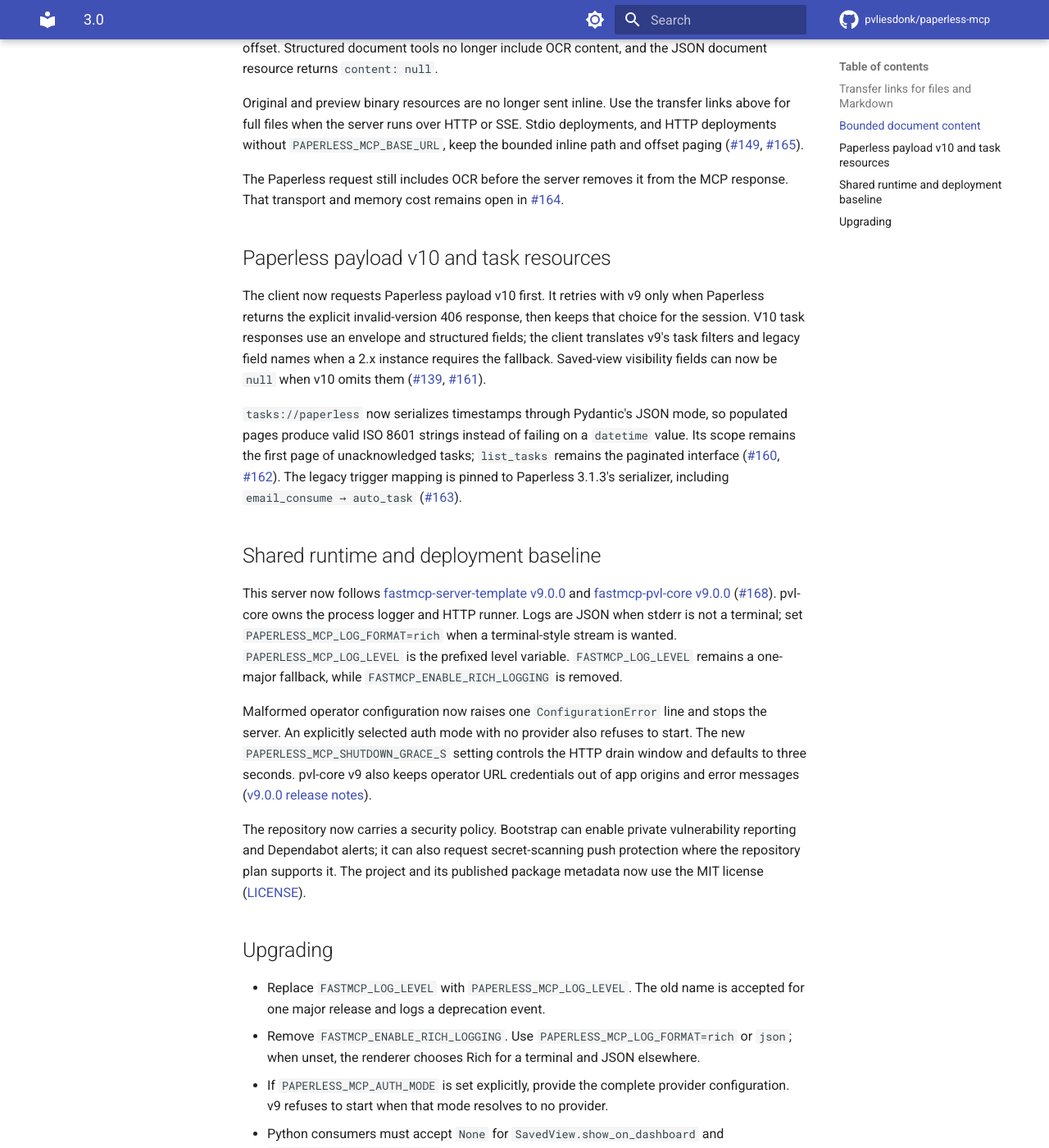
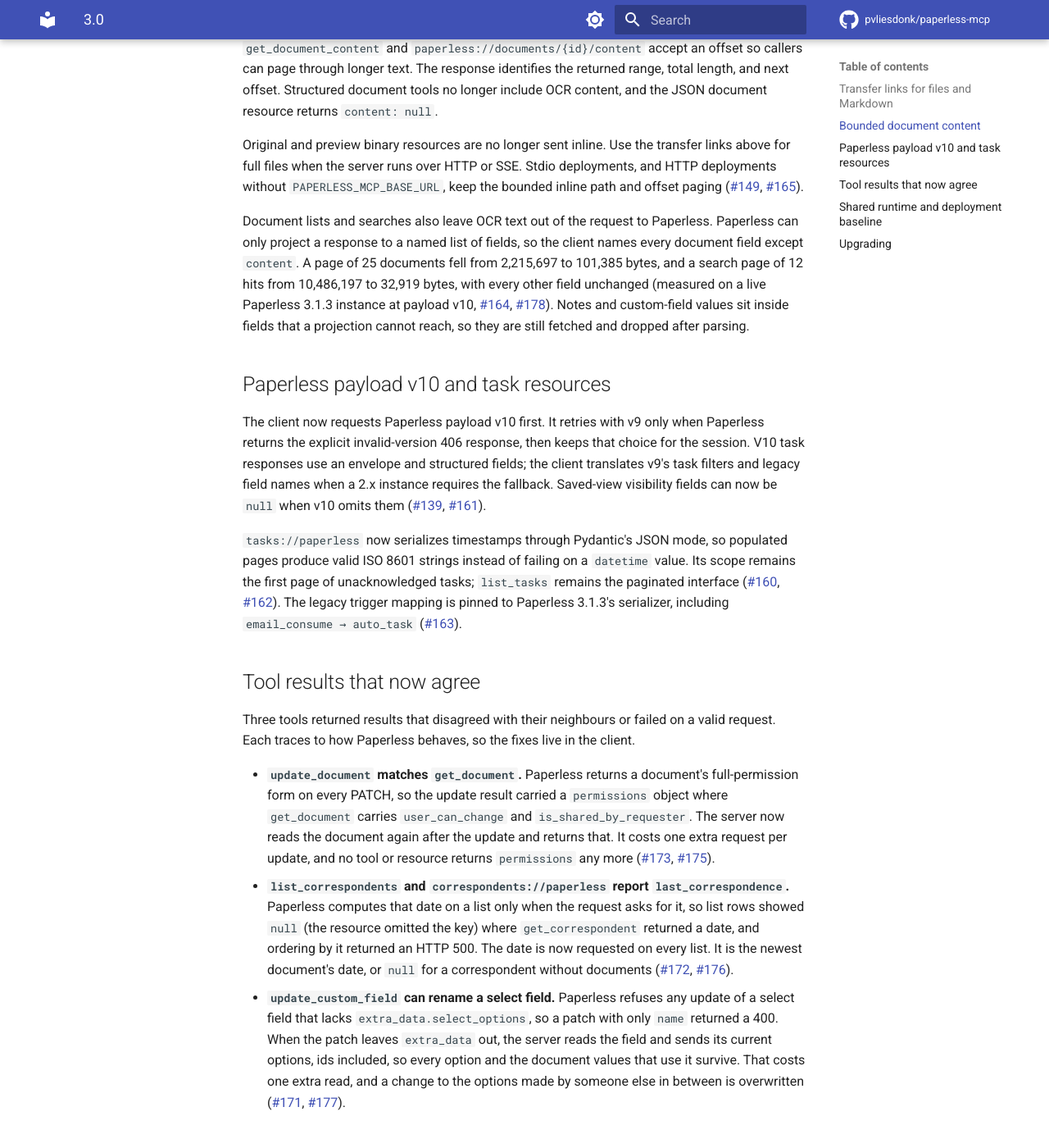
Before and after one commit to pvliesdonk/paperless-mcp, an MkDocs documentation site: the page built from docs/releases/3.0.md, in a window 1280 px wide and 1400 px high, scrolled down 1010 px. Shown: the whole window at 82% size. Built offline with MkDocs 1.6.1 and Material for MkDocs 9.7.7, drawn with Linux system fonts in a browser that asks for light colours; comment, search, counter and statistics services are not loaded; the version menu is left out; some of the changed text lies outside the part shown.

Commit message:
docs: refresh release notes for v3.0.0
Co-Authored-By: Claude Sonnet 5 <noreply@anthropic.com>
Claude-Session: https://claude.ai/code/session_01NmiA335Fzu6sw2aB96euro

```diff
--- a/docs/releases/3.0.md
+++ b/docs/releases/3.0.md
@@ -1,9 +1,9 @@
 # 3.0
 
-<!-- notes-range-end: 9d0aabb7f4305c654e6be148924afe90a4d9cb08 -->
+<!-- notes-range-end: 2f8d87768c9cd5311bcb25e0c7b8d00458b744ba -->
 
 <!-- RELEASE-SUMMARY v3.0.0 START -->
-Compared with v2.1.0, this release keeps large OCR and binary files out of ordinary MCP responses. It prefers Paperless payload v10 with a v9 fallback, and task resources now emit valid timestamp JSON. HTTP and SSE deployments can move full files and OCR Markdown through expiring transfer links. The shared runtime moves to fastmcp-server-template v9 and fastmcp-pvl-core v9, which requires logging-variable changes and a review of explicit authentication settings.
+Compared with v2.1.0, this release keeps large OCR and binary files out of ordinary MCP responses, and document lists and searches no longer download OCR text from Paperless. It prefers Paperless payload v10 with a v9 fallback, and task resources now emit valid timestamp JSON. Three tool results are corrected: `update_document` matches `get_document`, `list_correspondents` reports `last_correspondence`, and renaming a select custom field works. HTTP and SSE deployments can move full files and OCR Markdown through expiring transfer links. The shared runtime moves to fastmcp-server-template v9 and fastmcp-pvl-core v9, which requires logging-variable changes and a review of explicit authentication settings.
 <!-- RELEASE-SUMMARY v3.0.0 END -->
 
 ## Transfer links for files and Markdown
@@ -38,8 +38,14 @@ transfer links above for full files when the server runs over HTTP or SSE.
 Stdio deployments, and HTTP deployments without `PAPERLESS_MCP_BASE_URL`,
 keep the bounded inline path and offset paging ([#149](https://github.com/pvliesdonk/paperless-mcp/issues/149), [#165](https://github.com/pvliesdonk/paperless-mcp/pull/165)).
 
-The Paperless request still includes OCR before the server removes it from
-the MCP response. That transport and memory cost remains open in [#164](https://github.com/pvliesdonk/paperless-mcp/issues/164).
+Document lists and searches also leave OCR text out of the request to
+Paperless. Paperless can only project a response to a named list of fields, so
+the client names every document field except `content`. A page of 25 documents
+fell from 2,215,697 to 101,385 bytes, and a search page of 12 hits from
+10,486,197 to 32,919 bytes, with every other field unchanged (measured on a live
+Paperless 3.1.3 instance at payload v10, [#164](https://github.com/pvliesdonk/paperless-mcp/issues/164), [#178](https://github.com/pvliesdonk/paperless-mcp/pull/178)).
+Notes and custom-field values sit inside fields that a projection cannot reach,
+so they are still fetched and dropped after parsing.
 
 ## Paperless payload v10 and task resources
 
@@ -54,6 +60,32 @@ fields; the client translates v9's task filters and legacy field names when a
 populated pages produce valid ISO 8601 strings instead of failing on a
 `datetime` value. Its scope remains the first page of unacknowledged tasks;
 `list_tasks` remains the paginated interface ([#160](https://github.com/pvliesdonk/paperless-mcp/issues/160), [#162](https://github.com/pvliesdonk/paperless-mcp/pull/162)). The legacy trigger mapping is pinned to Paperless 3.1.3's serializer, including `email_consume → auto_task` ([#163](https://github.com/pvliesdonk/paperless-mcp/pull/163)).
+
+## Tool results that now agree
+
+Three tools returned results that disagreed with their neighbours or failed on
+a valid request. Each traces to how Paperless behaves, so the fixes live in the
+client.
+
+- **`update_document` matches `get_document`.** Paperless returns a document's
+  full-permission form on every PATCH, so the update result carried a
+  `permissions` object where `get_document` carries `user_can_change` and
+  `is_shared_by_requester`. The server now reads the document again after the
+  update and returns that. It costs one extra request per update, and no tool
+  or resource returns `permissions` any more ([#173](https://github.com/pvliesdonk/paperless-mcp/issues/173), [#175](https://github.com/pvliesdonk/paperless-mcp/pull/175)).
+- **`list_correspondents` and `correspondents://paperless` report
+  `last_correspondence`.** Paperless computes that date on a list only when the
+  request asks for it, so list rows showed `null` (the resource omitted the key)
+  where `get_correspondent` returned a date, and ordering by it returned an
+  HTTP 500. The date is now requested on every list. It is the newest
+  document's date, or `null` for a correspondent without documents ([#172](https://github.com/pvliesdonk/paperless-mcp/issues/172), [#176](https://github.com/pvliesdonk/paperless-mcp/pull/176)).
+- **`update_custom_field` can rename a select field.** Paperless refuses any
+  update of a select field that lacks `extra_data.select_options`, so a patch
+  with only `name` returned a 400. When the patch leaves `extra_data` out, the
+  server reads the field and sends its current options, ids included, so every
+  option and the document values that use it survive. That costs one extra
+  read, and a change to the options made by someone else in between is
+  overwritten ([#171](https://github.com/pvliesdonk/paperless-mcp/issues/171), [#177](https://github.com/pvliesdonk/paperless-mcp/pull/177)).
 
 ## Shared runtime and deployment baseline
 
@@ -83,6 +115,8 @@ project and its published package metadata now use the MIT license
   provider.
 - Python consumers must accept `None` for
   `SavedView.show_on_dashboard` and `SavedView.show_in_sidebar`.
+- Automation that read `permissions` from an `update_document` result will no
+  longer find it; the result now has the same keys as `get_document`.
 - HTTP/SSE operators who want full files or OCR Markdown must set
   `PAPERLESS_MCP_BASE_URL` and route `/transfer/`. Other deployments retain
   bounded inline OCR and offset paging.
```
